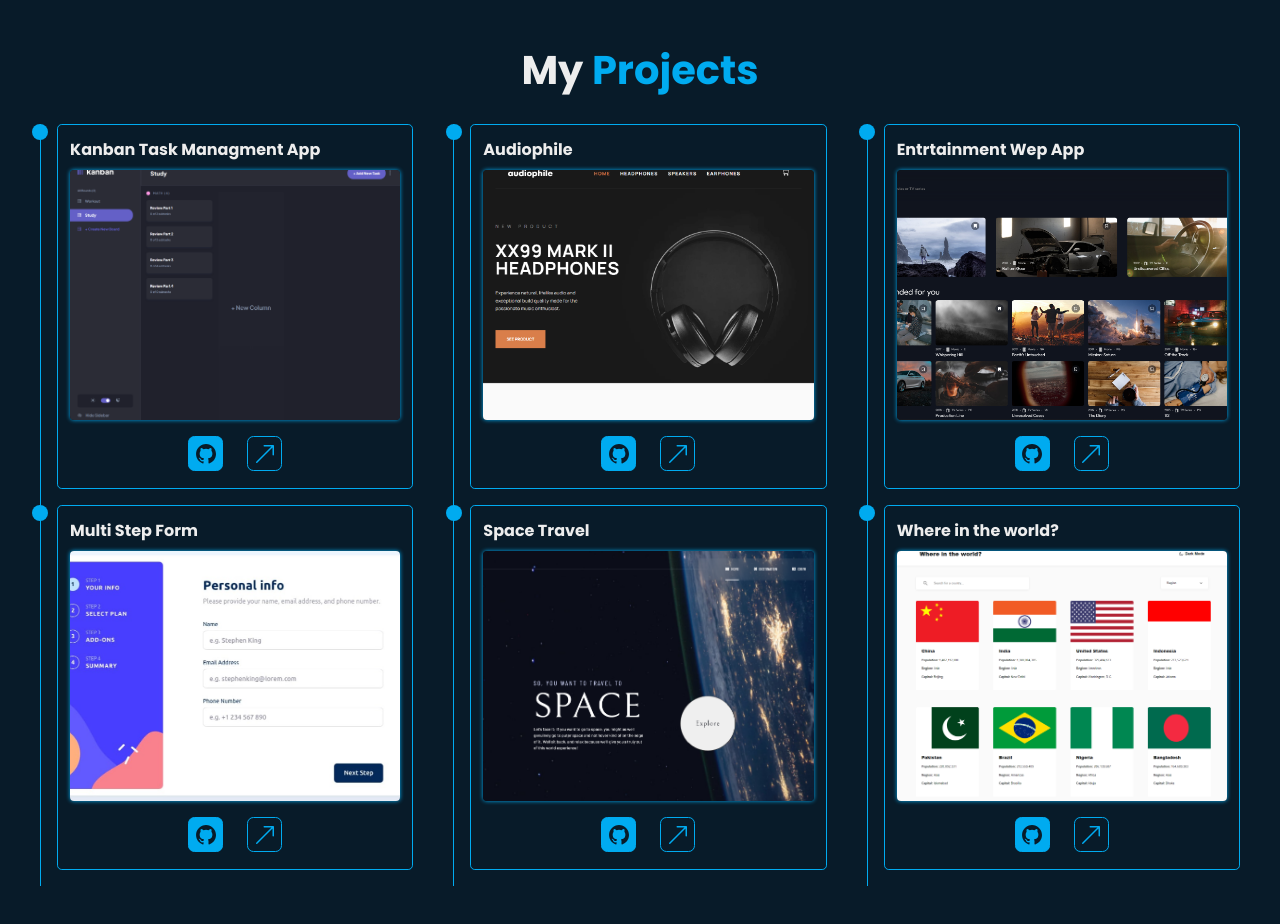
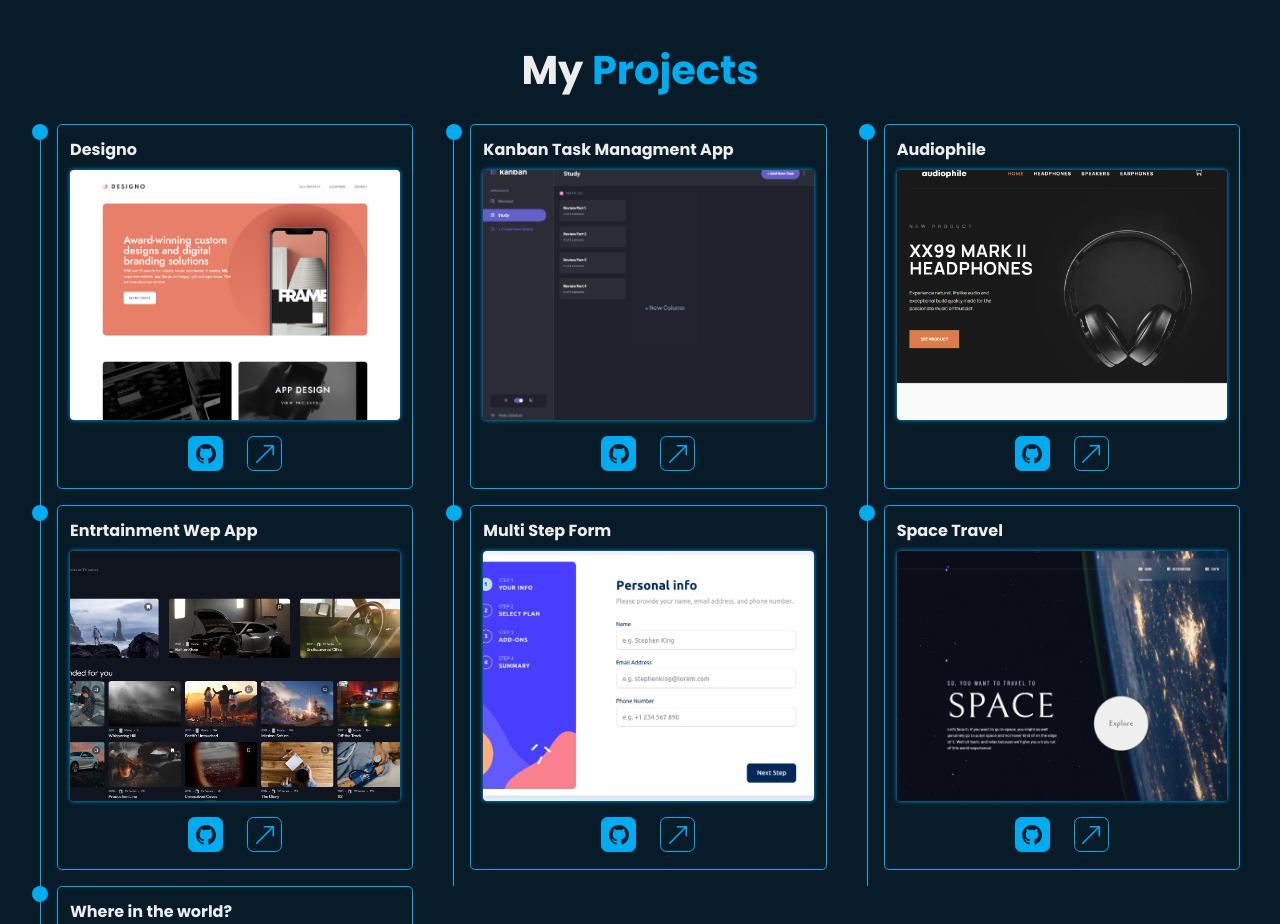
Before and after one commit to TofikE124/Portfolio, a React (Vite) app: page / in a window 1280 px wide. Shown: the part 1600-2524 px from the top of the page. Built offline with nearby package versions, Linux system fonts and the light colour scheme.

Commit message:
adding desgigno to projects section

```diff
--- a/src/data/Projects.ts
+++ b/src/data/Projects.ts
@@ -9,6 +9,15 @@ export interface Project {
 }
 
 const Projects: Project[] = [
+  {
+    id: "7",
+    title: "Designo",
+    imageURL: "/projects/Designo.png",
+    description: "",
+    categories: ["React", "Typescript"],
+    websiteURL: "https://gorgeous-brioche-7c0074.netlify.app/",
+    codeURL: "https://github.com/TofikE124/Designo",
+  },
   {
     id: "6",
     title: "Kanban Task Managment App",
```
Also changed, not shown: public/projects/Designo.png (added).
